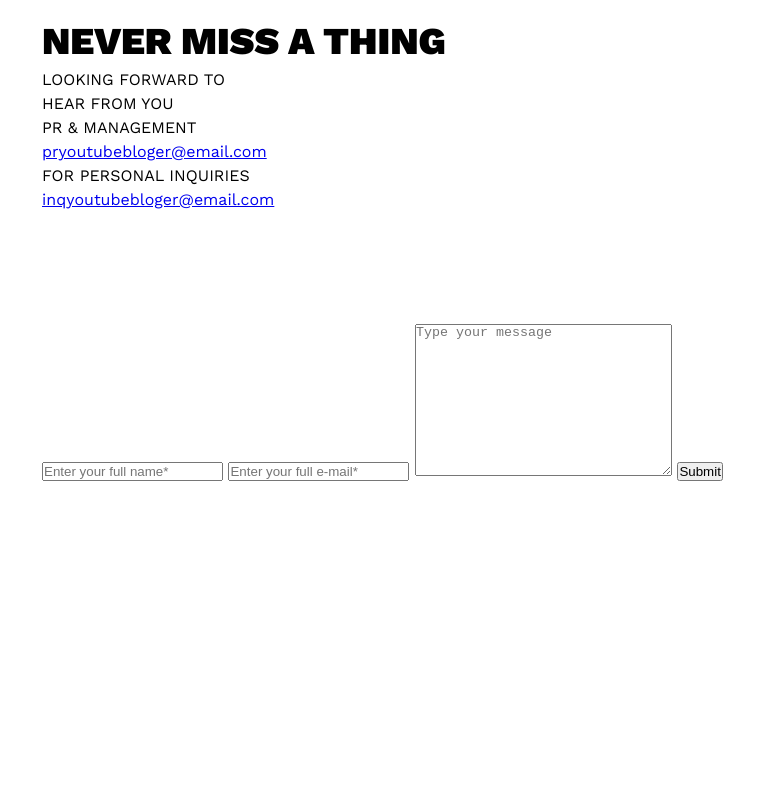
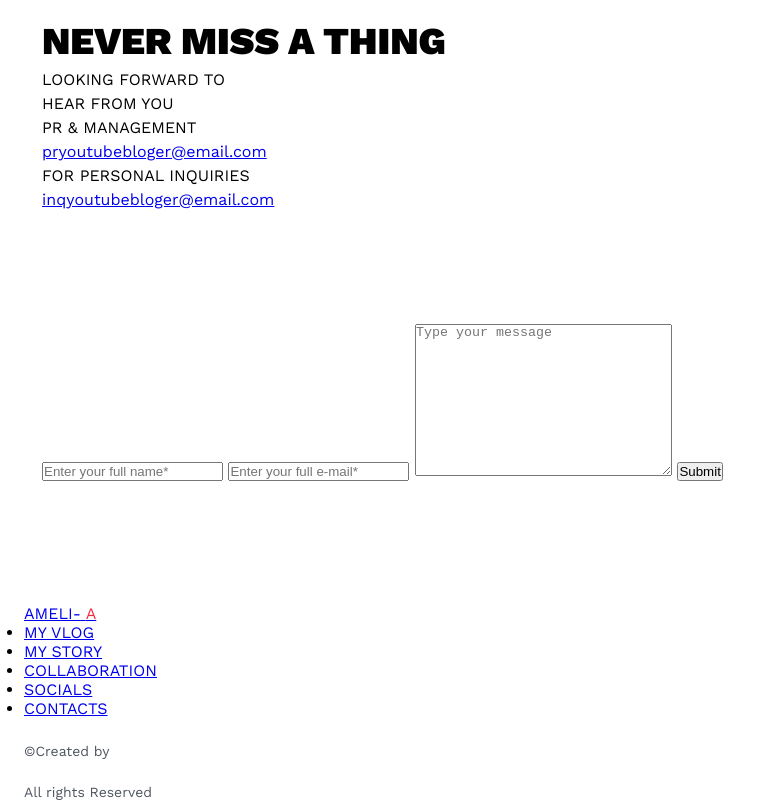
Before and after one commit to TarasGlushich/Youtube-blogger-site, a plain HTML site: page index.html in a window 1280 px wide. Shown: the part 8430-9230 px from the top of the page, without its empty margins (0-779 px from the left). Before the commit the page ends 9034 px from the top, so only its background shows below. Drawn offline with nearby package versions, Linux system fonts and the light colour scheme.

Commit message:
doing footer section

```diff
--- a/index.html
+++ b/index.html
@@ -15,9 +15,7 @@
           <div class="horizontal-flow">
             <div>
               <div class="header__banner">
-                <h1 class="header__tittle">
-                  AMELI-<span class="colortext">A</span>
-                </h1>
+                <h1 class="header__tittle">AMELI-<span>A</span></h1>
               </div>
             </div>
             <div class="header__nav-menu">
@@ -257,7 +255,7 @@
                           </span>
                         </span>
                       </p>
-                      <p class="text-caption">
+                      <p class="text-caption caption-sub">
                         <span class="text-block">
                           <span class="text-content">
                             <span>Subscribe</span>
@@ -282,7 +280,7 @@
                           </span>
                         </span>
                       </p>
-                      <p class="text-caption">
+                      <p class="text-caption caption-sub">
                         <span class="text-block">
                           <span class="text-content">
                             <span>Subscribe</span>
@@ -307,7 +305,7 @@
                           </span>
                         </span>
                       </p>
-                      <p class="text-caption">
+                      <p class="text-caption caption-sub">
                         <span class="text-block">
                           <span class="text-content">
                             <span>Subscribe</span>
@@ -332,7 +330,7 @@
                           </span>
                         </span>
                       </p>
-                      <p class="text-caption">
+                      <p class="text-caption caption-sub">
                         <span class="text-block">
                           <span class="text-content">
                             <span>Subscribe</span>
@@ -903,6 +901,70 @@
         </section>
       </div>
     </main>
-    <footer></footer>
+    <footer>
+      <div class="background__footer">
+        <div class="section__inner section__inner-footer">
+          <div class="grid__inner-footer">
+            <div class="grid__item-footer">
+              <div class="grid__item-inner-footer">
+                <div class="logo-footer">
+                  <a class="logo__footer-content" href="#">
+                    <p class="logo__content-text">
+                      <span class="text-block">
+                        <span class="text-content">
+                          <span>AMELI-</span>
+                          <span class="text-brand-color">A</span>
+                        </span>
+                      </span>
+                    </p>
+                  </a>
+                </div>
+                <nav class="nav__footer">
+                  <ul class="footer__menu">
+                    <li class="footer__menu-item">
+                      <span class="footer__menu-wrapper">
+                        <a href="#" class="footer__menu-link">MY VLOG</a>
+                      </span>
+                    </li>
+                    <li class="footer__menu-item">
+                      <span class="footer__menu-wrapper">
+                        <a href="#" class="footer__menu-link">MY STORY</a>
+                      </span>
+                    </li>
+                    <li class="footer__menu-item">
+                      <span class="footer__menu-wrapper">
+                        <a href="#" class="footer__menu-link">COLLABORATION</a>
+                      </span>
+                    </li>
+                    <li class="footer__menu-item">
+                      <span class="footer__menu-wrapper">
+                        <a href="#" class="footer__menu-link">SOCIALS</a>
+                      </span>
+                    </li>
+                    <li class="footer__menu-item">
+                      <span class="footer__menu-wrapper">
+                        <a href="#" class="footer__menu-link">CONTACTS</a>
+                      </span>
+                    </li>
+                  </ul>
+                </nav>
+              </div>
+            </div>
+          </div>
+        </div>
+        <div class="section__inner footer__finish">
+          <p class="text-caption">
+            <span class="text-block">
+              <span class="text-content-sub">©Created by</span>
+            </span>
+          </p>
+          <p class="text-caption footer__caption">
+            <span class="text-block">
+              <span class="text-content-sub">All rights Reserved</span>
+            </span>
+          </p>
+        </div>
+      </div>
+    </footer>
   </body>
 </html>
```
